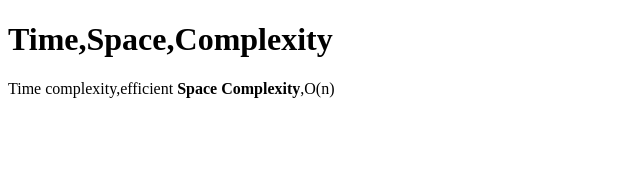
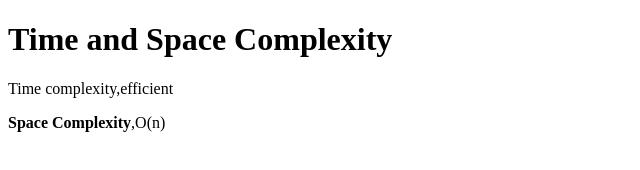
Before and after one commit to acciojob/time-and-space-complexity-ayushchauhan84, a website: page main.html in a window 1280 px wide. Shown: the whole page, without its empty margins (0-640 px from the left). Drawn offline with Linux system fonts and the light colour scheme.

Commit message:
created a submission

```diff
--- a/main.html
+++ b/main.html
@@ -8,9 +8,9 @@
 
 <body>
 	<!-- the entire body must be written by student -->
-	<h1>Time,Space,Complexity</h1>
-	<p1>Time complexity,efficient</p1>
-	<p2><b>Space Complexity</b>,O(n)</p2>
+	<h1>Time and Space Complexity</h1>
+	<p>Time complexity,efficient</p>
+	<p><b>Space Complexity</b>,O(n)</p>
     <script type="text/javascript" src="./script.js">
 </script>
 
```
